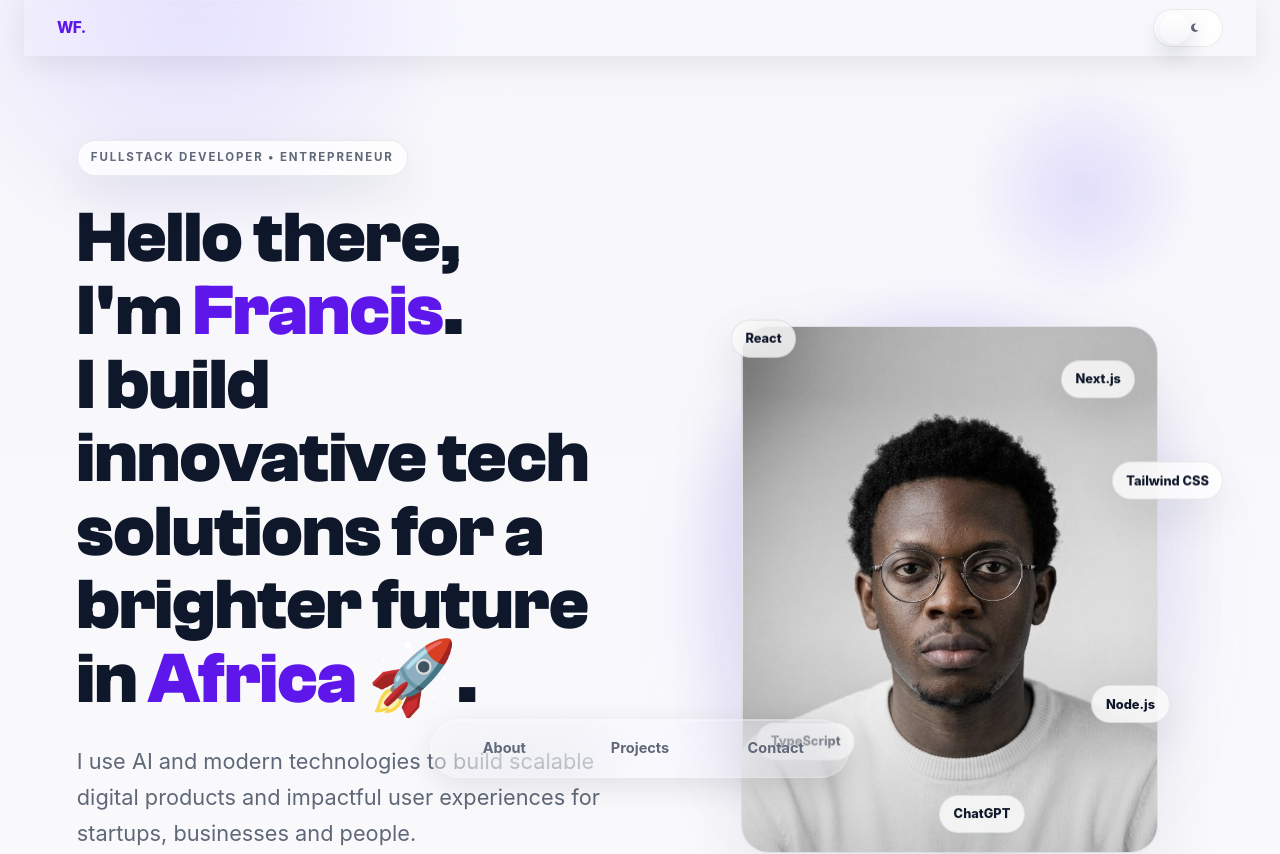
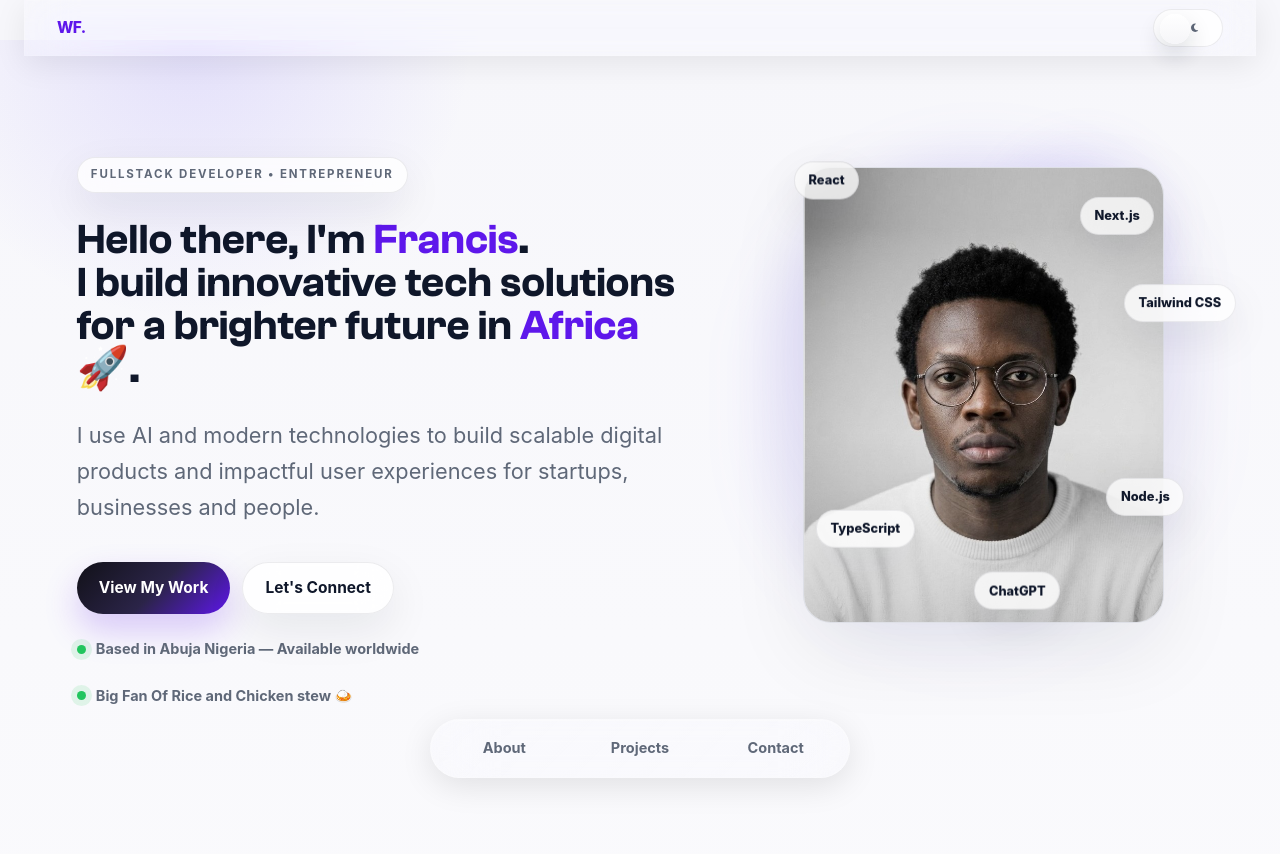
Before and after one commit to FrancoFrancis/Francis-Dev-Portfolio, a Next.js app: page / in a window 1280 px wide. Shown: the top 854 px of the page. Built offline with nearby package versions, Linux system fonts and the light colour scheme.

Commit message:
Final portfolio hero styling fix

```diff
--- a/src/components/intro/intro.jsx
+++ b/src/components/intro/intro.jsx
@@ -36,7 +36,7 @@ const Intro = () => {
           FULLSTACK DEVELOPER • ENTREPRENEUR
         </m.span>
 
-        <m.h1
+        <m.h3
           className={styles.headline}
           initial={{ y: 18, opacity: 0 }}
           animate={{ y: 0, opacity: 1 }}
@@ -46,7 +46,7 @@ const Intro = () => {
           <br />
           I build innovative tech solutions for a brighter future in{" "}
           <span className={styles.highlight}>Africa 🚀</span>.
-        </m.h1>
+        </m.h3>
 
         <m.p
           className={styles.description}
--- a/src/components/intro/intro.module.css
+++ b/src/components/intro/intro.module.css
@@ -1,12 +1,12 @@
 .hero {
-  min-height: 100vh;
+  min-height: calc(100vh - 56px);
   width: min(100%, 1440px);
-  margin: 0 auto;
-  padding: clamp(10rem, 12vw, 14rem) clamp(2.4rem, 6vw, 8rem) clamp(7rem, 8vw, 10rem);
+  margin: 40px auto 0;
+  padding: clamp(6rem, 8vw, 10rem) clamp(2.4rem, 6vw, 8rem) clamp(4rem, 6vw, 6rem);
   display: grid;
-  grid-template-columns: minmax(0, 1.02fr) minmax(34rem, 0.98fr);
+  grid-template-columns: 1fr minmax(28rem, 44rem);
   align-items: center;
-  gap: clamp(4rem, 8vw, 9rem);
+  gap: clamp(3rem, 6vw, 6rem);
   position: relative;
   overflow: hidden;
 }
@@ -49,8 +49,8 @@
   margin-top: 2.6rem;
   color: var(--text);
   font-family: "ClashGrotesk", Inter, ui-sans-serif, system-ui, sans-serif;
-  font-size: clamp(3.8rem, 5.8vw, 7.2rem);
-  font-weight: 760;
+  font-size: clamp(1rem, 5.8vw, 4.2rem);
+  font-weight: 600;
   line-height: 1.02;
   letter-spacing: 0;
   text-wrap: balance;
@@ -130,7 +130,9 @@
 
 .heroVisual {
   position: relative;
-  min-height: clamp(48rem, 54vw, 68rem);
+  /* Keep visuals constrained so the hero fits within the viewport */
+  min-height: 40rem;
+  max-height: calc(100vh - 56px - 4rem);
   display: flex;
   align-items: center;
   justify-content: center;
@@ -139,6 +141,7 @@
 .portraitCard {
   position: relative;
   width: min(100%, 54rem);
+  max-height: calc(100vh - 56px - 6rem);
   aspect-ratio: 0.82;
   isolation: isolate;
 }
@@ -195,6 +198,13 @@
   font-weight: 760;
   white-space: nowrap;
 }
+
+@media (min-width: 1024px) {
+  .portraitCard {
+    top: -4rem;
+  }
+}
+
 
 @media (max-width: 980px) {
   .hero {
```
